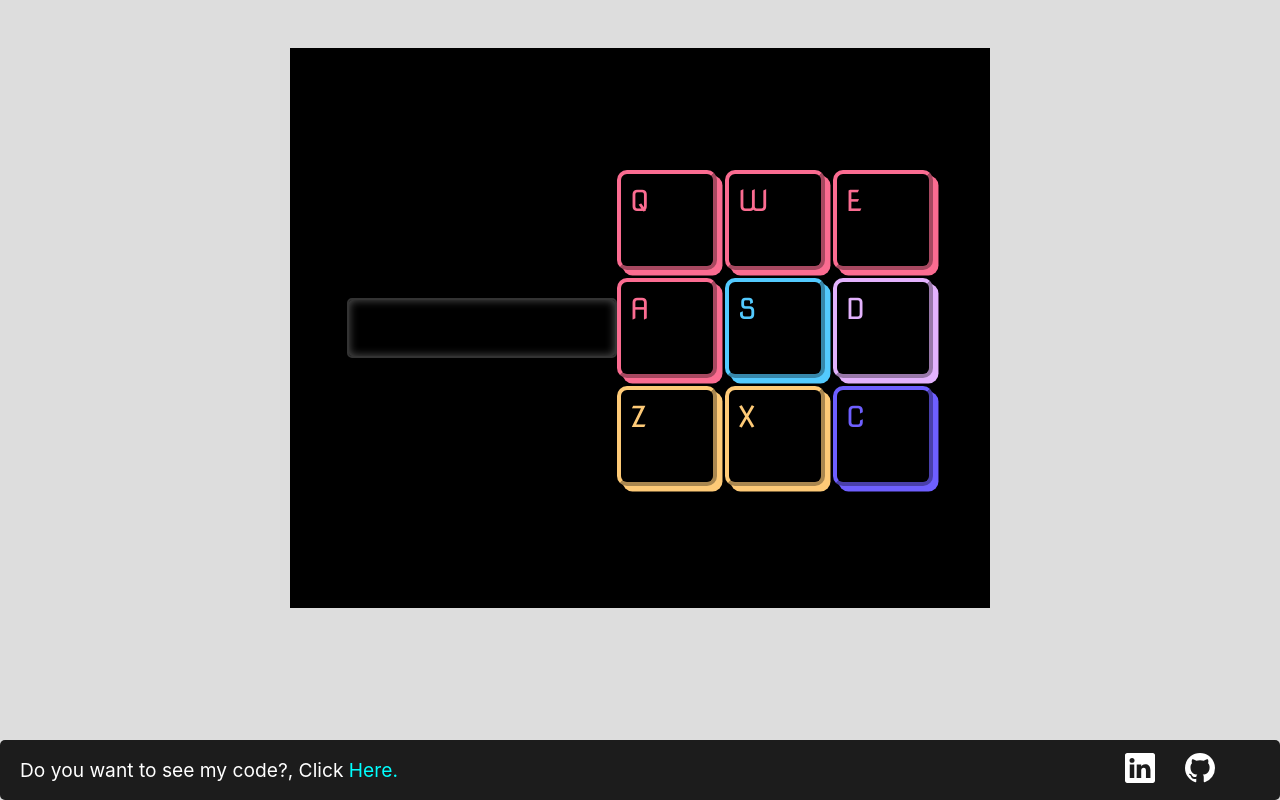
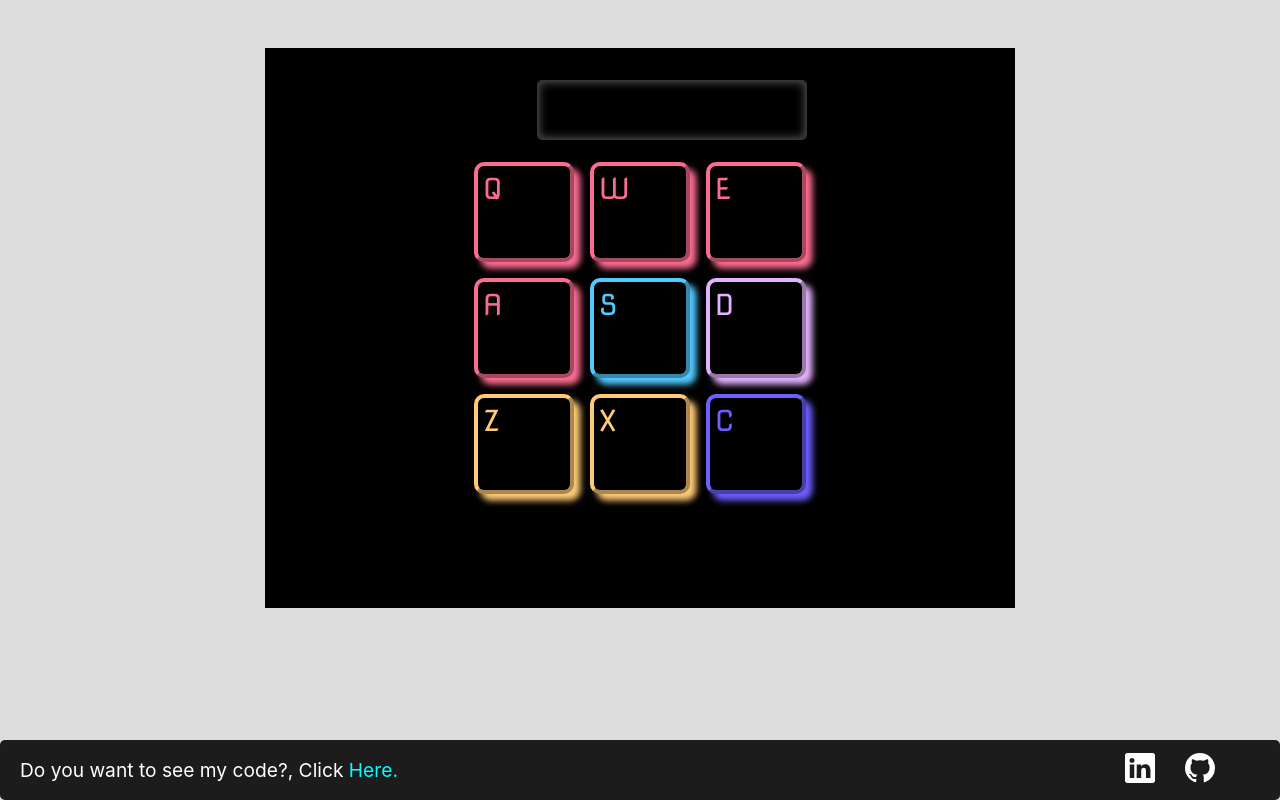
Before and after one commit to JairMontenegro/Drum-Machine, a React (Create React App) app: page / in a window 1280 px wide. Built offline with nearby package versions, Linux system fonts and the light colour scheme.

Commit message:
more styles

```diff
--- a/src/App.scss
+++ b/src/App.scss
@@ -3,17 +3,22 @@
 
 #drum-machine{
     display: flex;
-    width: 700px;
+    width: 750px;
     height: 560px;
     background-color: black; // provisorio
     margin: 3rem auto 0;
     padding: 1rem;
+    flex-direction: column;
     justify-content: center;
     align-items: center;
+    position: relative;
 }
 
 
 #display{
+    position: absolute;
+    top:2em;
+    right: 13em;
     width: 270px;
     height: 60px;
     background-color: #000;
@@ -23,7 +28,9 @@
     overflow: hidden;
     p{
         font-family: variables.$fontPad;
-        font-size:2em;
+        text-align: center;
+        line-height: 1.8;
+        font-size: 2em;
         color: #3FAEFD;
         text-transform: uppercase;
         white-space: nowrap;
--- a/src/styles/DrumPad.scss
+++ b/src/styles/DrumPad.scss
@@ -4,27 +4,27 @@
 .container{
     display: grid;
     grid-template-columns: 1fr 1fr 1fr;
-    gap: .5em;
+    gap: 1rem;
         #heater-1,#heater-2,#heater-3,#heater-4{
             color: variables.$color-heaters;
             background-color: black;
             border: 4px  outset  variables.$color-heaters ;
-            box-shadow: .19em .19em  variables.$color-heaters;
+            box-shadow: .4rem .4rem .4rem  variables.$color-heaters;
             &:active{
                 color: #000;
-                background:linear-gradient(214deg, rgba(244,158,158,1) 0%, rgba(251,108,145,1) 100%);
-                box-shadow: .19em .19em  #000;
+                background: radial-gradient(circle, rgba(247,170,170,1) 9%, rgba(251,108,145,1) 95%);
+                box-shadow: .2rem .2rem  #000;
             }
         }
         #clap{
             color: variables.$color-clap;
             background-color: black;
             border: 4px  outset  variables.$color-clap;
-            box-shadow: .19em .19em  variables.$color-clap;
+            box-shadow: .4rem .4rem .4rem  variables.$color-clap;
             &:active{
                 color: #000;
-                background:linear-gradient(214deg, rgba(154,252,255,1) 0%, rgba(83,202,254,1) 100%);
-                box-shadow: .19em .19em  #000;
+                background: radial-gradient(circle, rgba(175,224,245,1) 9%, rgba(83,202,254,1) 95%);
+                box-shadow: .19rem .19rem  #000;
             }
 
         }
@@ -32,33 +32,33 @@
             color: variables.$color-open;
             background-color: black;
             border: 4px  outset  variables.$color-open;
-            box-shadow: .19em .19em  variables.$color-open;
+            box-shadow: .4rem .4rem .4rem variables.$color-open;
             &:active{
                 color: #000;
-                background: linear-gradient(214deg, rgba(244,233,250,1) 0%, rgba(227,178,253,1) 100%);
-                box-shadow: .19em .19em  #000;
+                background: radial-gradient(circle, rgba(236,214,249,1) 20%, rgba(227,178,253,1) 95%);
+                box-shadow: .19rem .19rem  #000;
             }
         }
         #kicknhat, #kick{
             color: variables.$color-kicks;
             background-color: black;
             border: 4px  outset  variables.$color-kicks;
-            box-shadow: .19em .19em  variables.$color-kicks;
+            box-shadow: .4rem .4rem .4rem variables.$color-kicks;
             &:active{
                 color: #000;
-                background: linear-gradient(214deg, rgba(255,230,189,1) 0%, rgba(254,202,119,1) 100%);
-                box-shadow: .19em .19em  #000;
+                background: radial-gradient(circle, rgba(247,228,197,1) 20%, rgba(254,202,119,1) 95%);
+                box-shadow: .19rem .19rem  #000;
             }
         }
         #closed-hh{
             color: variables.$color-closed;
             background-color: black;
             border: 4px  outset  variables.$color-closed;
-            box-shadow: .19em .19em  variables.$color-closed;
+            box-shadow: .4rem .4rem .4rem variables.$color-closed;
             &:active{
                 color: #000;
-                background: linear-gradient(214deg, rgba(174,166,255,1) 0%, rgba(110,95,255,1) 100%);
-                box-shadow: .19em .19em  #000;
+                background:radial-gradient(circle, rgba(193,187,255,1) 0%, rgba(110,95,255,1) 100%);
+                box-shadow: .19rem .19rem  #000;
             }
 
         }
@@ -68,11 +68,11 @@
 .drum-pad{
     font-family: variables.$fontPad;
     border-radius: 10%;
-    padding: .3em;
-    font-size: 1.8em;
+    padding: .3rem;
+    font-size: 1.8rem;
     width: 100px;
     height: 100px;
     display: flex;
-    justify-content: start;
-    align-items: start;
+    justify-content: flex-start;
+    align-items: flex-start;
 }
```
